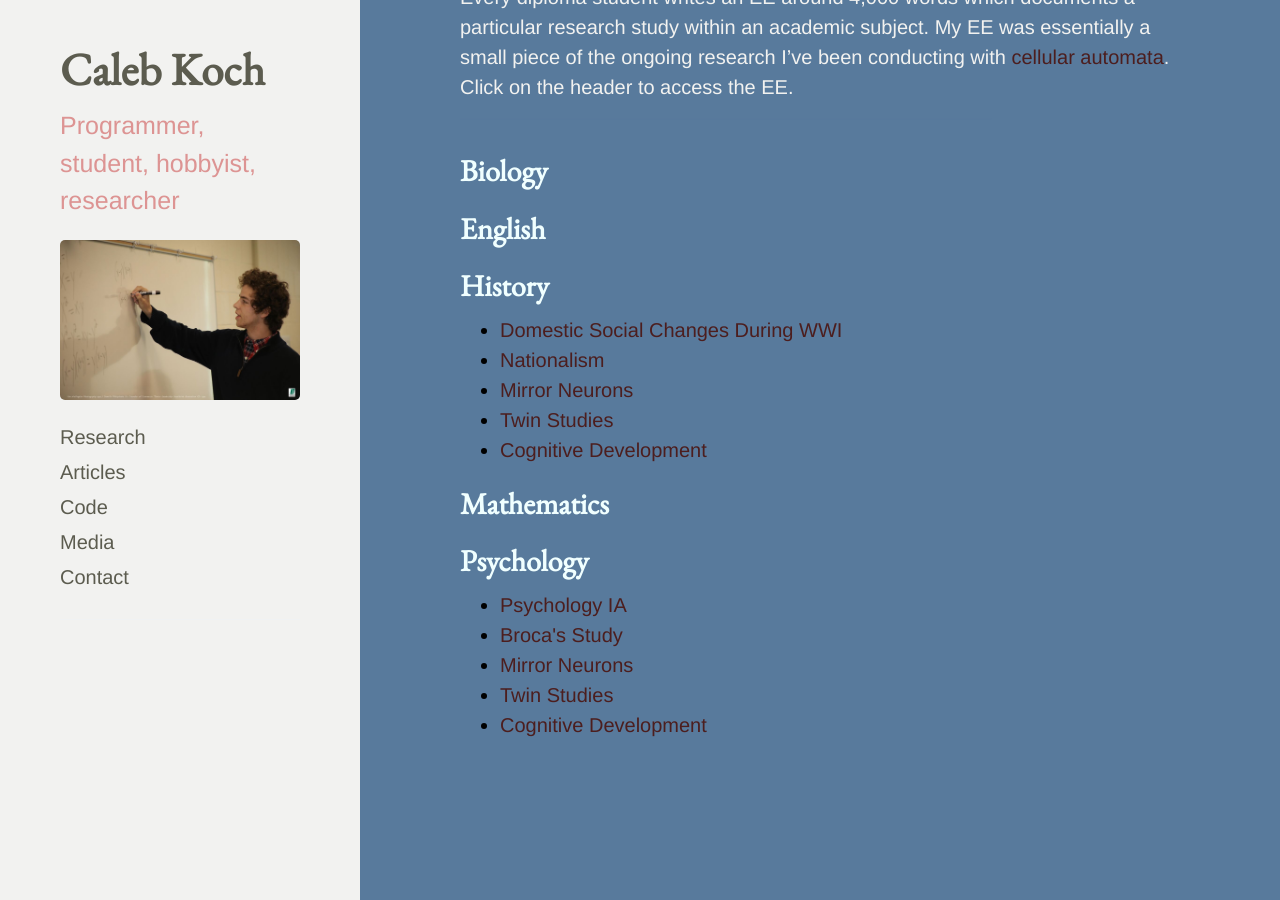
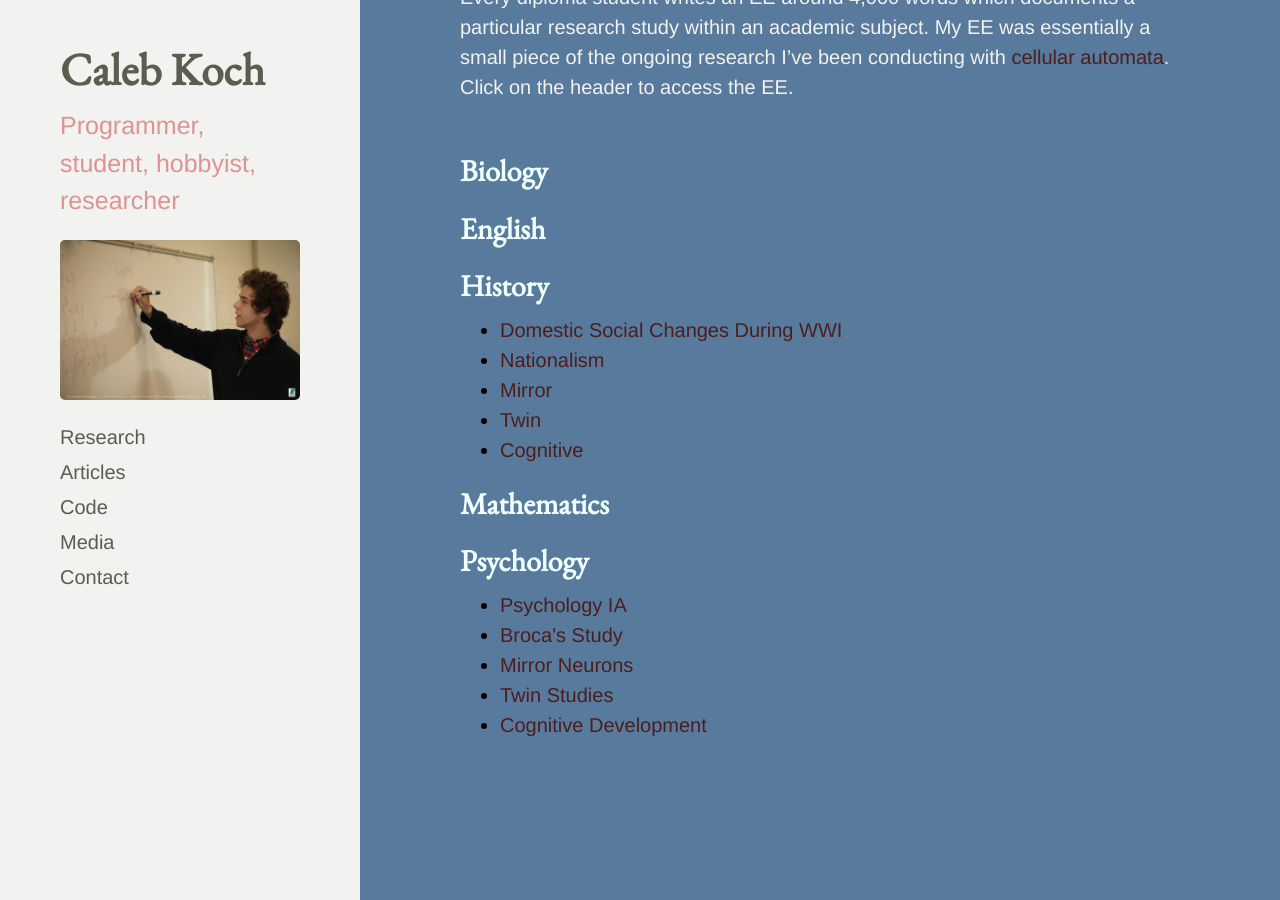
Before and after one commit to cakoch10/cakoch10.github.io, a Jekyll site: the page built from IB.md, in a window 1280 px wide and 900 px high, scrolled down 972 px. Built offline with Jekyll 4.4.1, drawn with Linux system fonts in a browser that asks for light colours.

Commit message:
Update IB.md

```diff
--- a/IB.md
+++ b/IB.md
@@ -38,9 +38,9 @@ Every diploma student writes an EE around 4,000 words which documents a particul
 <ul>
   <li><a href="https://drive.google.com/open?id=0B4OeX3-AwFSzLUNKNkljWUN4NTg">Domestic Social Changes During WWI</a></li>
   <li><a href="https://drive.google.com/file/d/0B4OeX3-AwFSzUDNZalpaSUNIdHM/view?usp=sharing">Nationalism</a></li>
-  <li><a href="https://drive.google.com/open?id=0B4OeX3-AwFSzdC0wWjd2SERKRXM">Mirror Neurons</a></li>
-  <li><a href="https://drive.google.com/file/d/0B4OeX3-AwFSzYTZpbWluQkhLTmM/view?usp=sharing">Twin Studies</a></li>
-  <li><a href="https://drive.google.com/file/d/0B4OeX3-AwFSzdDZEa3NmUTl6NTQ/view?usp=sharing">Cognitive Development</a></li>
+  <li><a href="https://drive.google.com/open?id=0B4OeX3-AwFSzdC0wWjd2SERKRXM">Mirror</a></li>
+  <li><a href="https://drive.google.com/file/d/0B4OeX3-AwFSzYTZpbWluQkhLTmM/view?usp=sharing">Twin</a></li>
+  <li><a href="https://drive.google.com/file/d/0B4OeX3-AwFSzdDZEa3NmUTl6NTQ/view?usp=sharing">Cognitive</a></li>
 </ul>
 
 <h2>Mathematics</h2>
```
